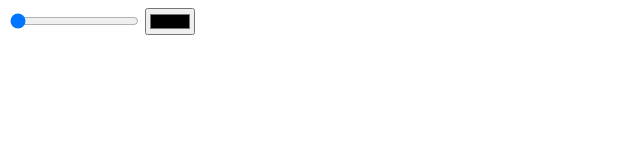
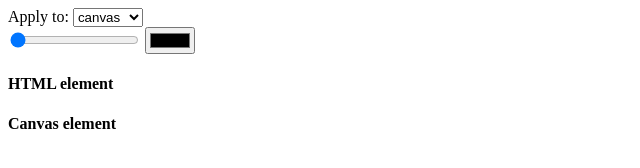
Before and after one commit to Abaranasia/frontend-patters, a plain HTML site: page bridge/index.html in a window 1280 px wide. Shown: the whole page, without its empty margins (0-640 px from the left). Drawn offline with Linux system fonts and the light colour scheme.

Commit message:
Update bridge/index.html to add a selector to choose between canvas and div

```diff
--- a/bridge/index.html
+++ b/bridge/index.html
@@ -7,13 +7,24 @@
   <title>Document</title>
 </head>
 <body>
+  <label>Apply to: </label>
+  <select id="targetSelector">
+    <option value="canvas">canvas</option>
+    <option value="content">html tag</option>
+  </select>
+
   <div id="control">
     <input type="range" id="colorRange" max="100" min="1" step="1" value="1">
     <input type="color" id="colorEditor">
   </div>
-
-  <div id="content"></div>
-  <canvas id="canvas" width="500" height="500"></canvas>
+  <div>
+    <h4>HTML element</h4>
+    <div id="content"></div>
+  </div>
+  <div>
+    <h4>Canvas element</h4>
+    <canvas id="canvas" width="500" height="500"></canvas>
+  </div>
 
   <script src="editorbridge.js"></script>
 </body>
```
